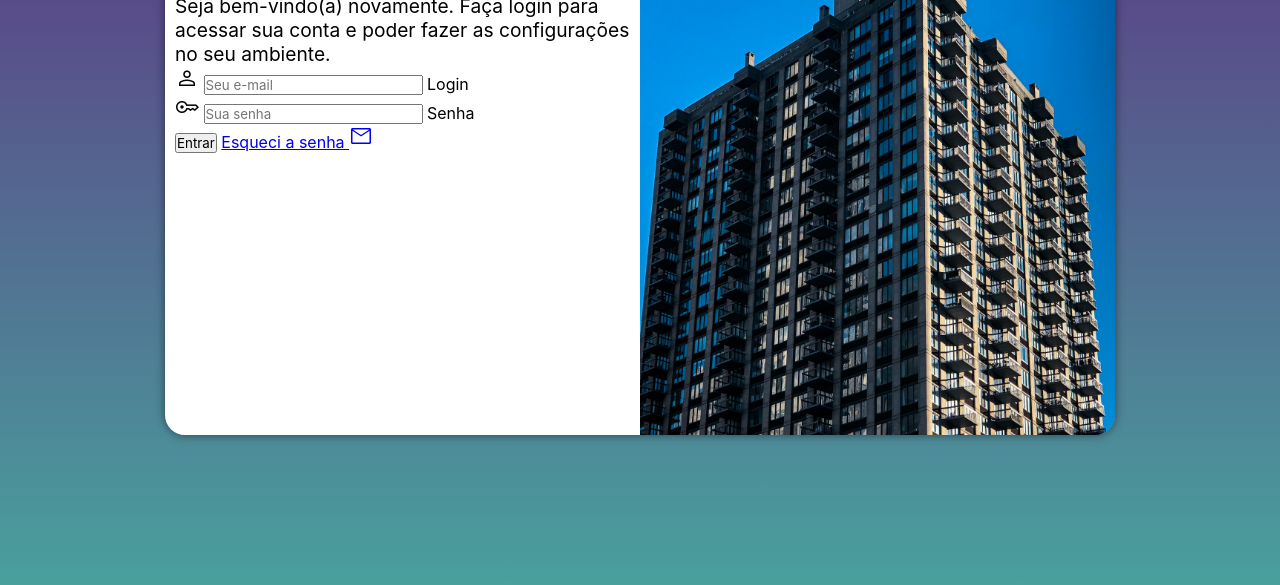
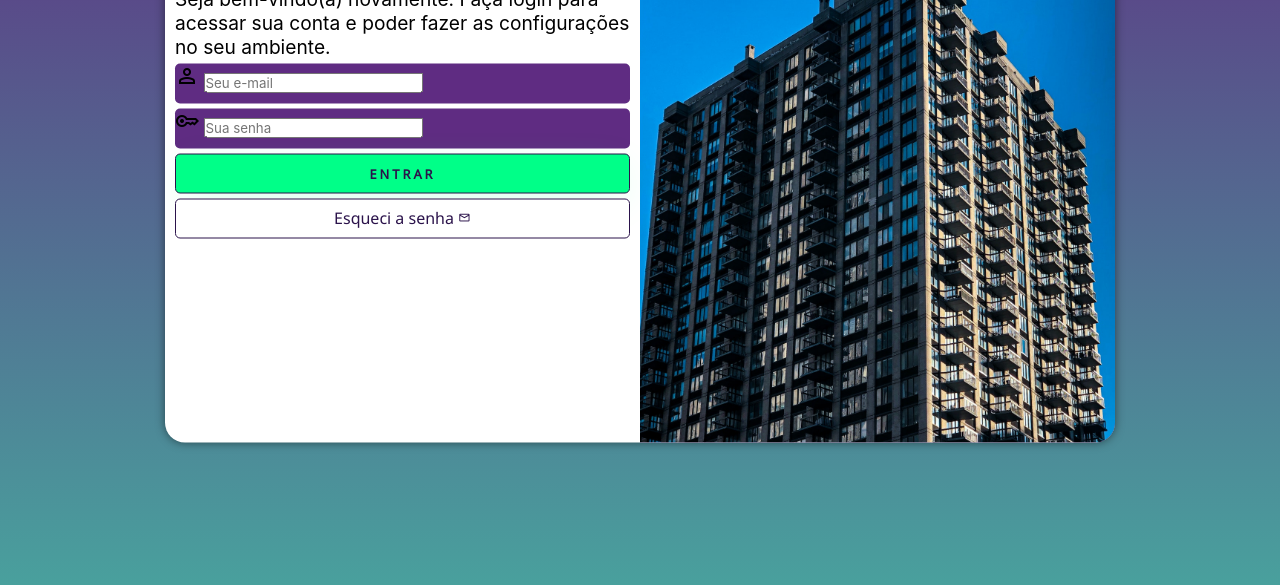
Before and after one commit to NoScandalize/projeto-login, a plain HTML site: page index.html in a window 1280 px wide. Shown: the part 215-800 px from the top of the page. Drawn offline with nearby package versions, Linux system fonts and the light colour scheme.

Commit message:
Update PL.26.5
- Add configs CSS on form

```diff
--- a/estilos/style.css
+++ b/estilos/style.css
@@ -1,4 +1,5 @@
 @charset "UTF-8";
+@import url('https://fonts.googleapis.com/css2?family=Noto+Sans&display=swap');
 
 /*
     Paleta de cores
@@ -33,7 +34,7 @@ section#login {
     overflow: hidden;
     background-color: white;
     width: 250px;
-    height: 500px;
+    height: 515px;
     border-radius: 20px;
     box-shadow: 0px 0px 10px rgba(0, 0, 0, 0.507);
     transition: width .5s, height .5s;
@@ -62,10 +63,66 @@ div#formulario > p {
     font-size: 0.8em;
 }
 
-.material-symbols-outlined {
-  font-variation-settings:
-  'FILL' 0,
-  'wght' 400,
-  'GRAD' 0,
-  'opsz' 48
+form > div.campo {
+    display: block;
+    background-color: #5f2c82;
+    width: 100%;
+    height: 40px;
+    border-radius: 5px;
+    margin: 5px 0px;
 }
+
+div.campo > label {
+    display: none;
+}
+
+form > input[type=submit] {
+    display: block;
+    font-size: .8em;
+    font-weight: 800;
+    text-transform: uppercase;
+    font-family: 'Noto Sans', sans-serif;
+    letter-spacing: 3px;
+    width: 100%;
+    height: 40px;
+    background-color: #00ff88;
+    color: #2b134b;
+    border: none;
+    border-radius: 5px;
+    border: 1px solid #2b134b;
+    margin-top: 5px;
+    box-shadow: 1px 10px 40px -12px #00ff8052;
+    text-shadow: 0px 10px 40px -12px #4d2383;
+}
+
+form > input[type=submit]:hover {
+    background-color: #2b134b;
+    color: #00ff88;
+    box-shadow: 0px 10px 40px -12px #4d2383;
+    text-shadow: 1px 10px 40px -12px #00ff805;
+}
+
+form > a.botao {
+    display: block;
+    text-align: center;
+    font-size: 1em;
+    font-family: 'Noto Sans', sans-serif;
+    margin-top: 5px;
+    padding-top: 7px;
+    width: 100%;
+    height: 40px;
+    border-radius: 5px;
+    background-color: white;
+    border: 1px solid #2b134b;
+    color: #2b134b;
+    text-decoration: none;
+}
+
+form > a.botao:hover {
+    background-color: #2b134b;
+    color: #00ff88;
+}
+
+form > a.botao > span {
+    font-size: 0.8em;
+}
--- a/index.html
+++ b/index.html
@@ -30,7 +30,7 @@
                         <label for="isenha">Senha</label>
                     </div>
                     <input type="submit" value="Entrar">
-                    <a href="esqueci.html">Esqueci a senha <span class="material-symbols-outlined">mail</span></a>
+                    <a href="esqueci.html" class="botao">Esqueci a senha <span class="material-symbols-outlined">mail</span></a>
                 </form>
             </div>
         </section>
```
